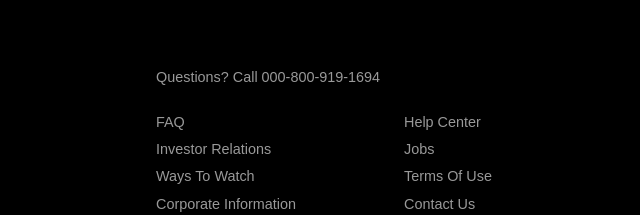
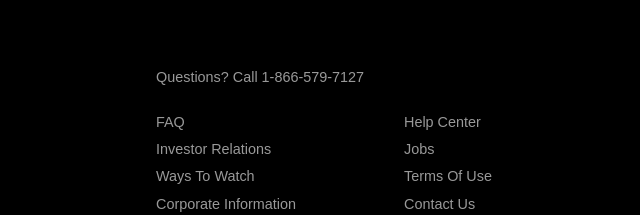
Before and after one commit to ImRkofficial/netflix, a plain HTML site: page index.html in a window 1280 px wide. Shown: the part 1300-1515 px from the top of the page, 4-644 px from the left. Drawn offline with Linux system fonts and the light colour scheme.

Commit message:
Update index.html

```diff
--- a/index.html
+++ b/index.html
@@ -171,7 +171,7 @@
     </section>
 
     <footer class="footer">
-      <p>Questions? Call 000-800-919-1694</p>
+     <p>Questions? Call <a href="tel:1-866-579-7127">1-866-579-7127</a></p>
       <div class="footer-cols">
         <ul>
           <li><a href="#">FAQ</a></li>
```
